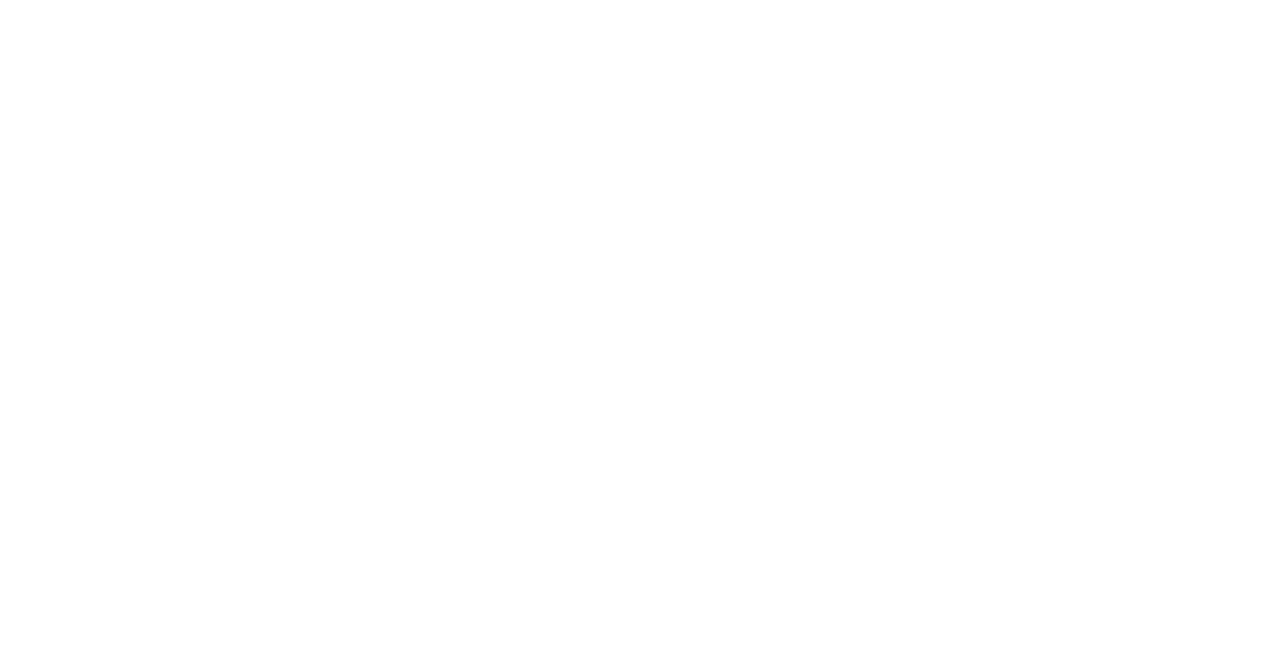
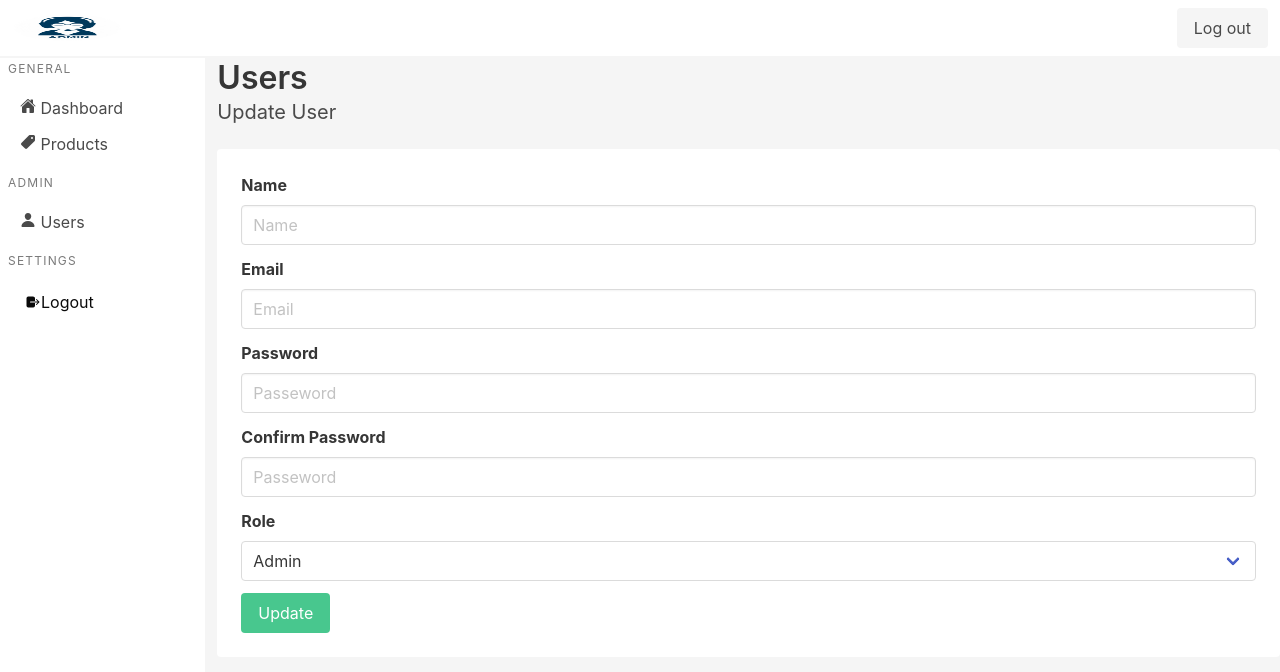
Before and after one commit to MuchDarmawanSyam/auth-mern, a React (Create React App) app in the folder client/: page /users/edit/1 in a window 1280 px wide. Before the commit this address had no page. Shown: the top 672 px of the page. Built offline with nearby package versions, Linux system fonts and the light colour scheme.

Commit message:
Membuat component Form add & update user

```diff
--- a/client/src/App.js
+++ b/client/src/App.js
@@ -7,6 +7,8 @@
  import Login from "./components/Login";
  import Users from "./pages/Users";
  import Products from "./pages/Products";
+ import AddUser from "./pages/AddUser";
+ import EditUser from "./pages/EditUser";
 
 function App() {
   return (
@@ -15,6 +17,8 @@
       <Route path="/" element={<Login />} />
         <Route path="/dashboard" element={<Dashboard />} />
         <Route path="/users" element={<Users />} />
+        <Route path="/users/add" element={<AddUser />} />
+        <Route path="/users/edit/:id" element={<EditUser />} />
         <Route path="/products" element={<Products />} />
       </Routes>
     </BrowserRouter>
--- /dev/null
+++ b/client/src/components/FormAddUser.jsx
@@ -0,0 +1,60 @@
+import React from 'react'
+
+const FormAddUser = () => {
+  return (
+    <div>
+        <h1 className='title'>Users</h1>
+        <h2 className='subtitle'>Add New User</h2>
+        <div className="card is-shadowless">
+            <div className="card-content">
+                <div className="content">
+                    <form>
+                        <div className="field">
+                            <label className="label">Name</label>
+                            <div className="control">
+                                <input type="text" className="input" placeholder='Name'/>
+                            </div>
+                        </div>
+                        <div className="field">
+                            <label className="label">Email</label>
+                            <div className="control">
+                                <input type="text" className="input" placeholder='Email'/>
+                            </div>
+                        </div>
+                        <div className="field">
+                            <label className="label">Password</label>
+                            <div className="control">
+                                <input type="password" className="input" placeholder='Passeword'/>
+                            </div>
+                        </div>
+                        <div className="field">
+                            <label className="label">Confirm Password</label>
+                            <div className="control">
+                                <input type="password" className="input" placeholder='Passeword'/>
+                            </div>
+                        </div>
+                        <div className="field">
+                            <label className="label">Role</label>
+                            <div className="control">
+                                <div className="select is-fullwidth">
+                                    <select>
+                                        <option value="admin">Admin</option>
+                                        <option value="user">User</option>
+                                    </select>
+                                </div>
+                            </div>
+                        </div>
+                        <div className="field">
+                            <div className="control">
+                            <button className="button is-success">Save</button>
+                            </div>
+                        </div>
+                    </form>
+                </div>
+            </div>
+        </div>
+    </div>
+  )
+}
+
+export default FormAddUser
--- /dev/null
+++ b/client/src/components/FormEditUser.jsx
@@ -0,0 +1,60 @@
+import React from 'react'
+
+const FormEditUser = () => {
+  return (
+    <div>
+        <h1 className='title'>Users</h1>
+        <h2 className='subtitle'>Update User</h2>
+        <div className="card is-shadowless">
+            <div className="card-content">
+                <div className="content">
+                    <form>
+                        <div className="field">
+                            <label className="label">Name</label>
+                            <div className="control">
+                                <input type="text" className="input" placeholder='Name'/>
+                            </div>
+                        </div>
+                        <div className="field">
+                            <label className="label">Email</label>
+                            <div className="control">
+                                <input type="text" className="input" placeholder='Email'/>
+                            </div>
+                        </div>
+                        <div className="field">
+                            <label className="label">Password</label>
+                            <div className="control">
+                                <input type="password" className="input" placeholder='Passeword'/>
+                            </div>
+                        </div>
+                        <div className="field">
+                            <label className="label">Confirm Password</label>
+                            <div className="control">
+                                <input type="password" className="input" placeholder='Passeword'/>
+                            </div>
+                        </div>
+                        <div className="field">
+                            <label className="label">Role</label>
+                            <div className="control">
+                                <div className="select is-fullwidth">
+                                    <select>
+                                        <option value="admin">Admin</option>
+                                        <option value="user">User</option>
+                                    </select>
+                                </div>
+                            </div>
+                        </div>
+                        <div className="field">
+                            <div className="control">
+                            <button className="button is-success">Update</button>
+                            </div>
+                        </div>
+                    </form>
+                </div>
+            </div>
+        </div>
+    </div>
+  )
+}
+
+export default FormEditUser
--- /dev/null
+++ b/client/src/pages/AddUser.jsx
@@ -0,0 +1,13 @@
+import React from 'react'
+import Layout from './Layout'
+import FormAddUser from '../components/FormAddUser'
+
+const AddUser = () => {
+  return (
+    <Layout>
+        <FormAddUser />
+    </Layout>
+  )
+}
+
+export default AddUser
--- /dev/null
+++ b/client/src/pages/EditUser.jsx
@@ -0,0 +1,13 @@
+import React from 'react'
+import Layout from './Layout'
+import FormEditUser from '../components/FormEditUser'
+
+const EditUser = () => {
+  return (
+    <Layout>
+        <FormEditUser />
+    </Layout>
+  )
+}
+
+export default EditUser
```
